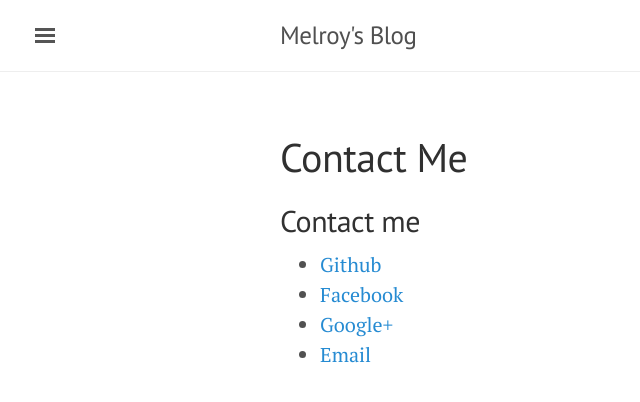
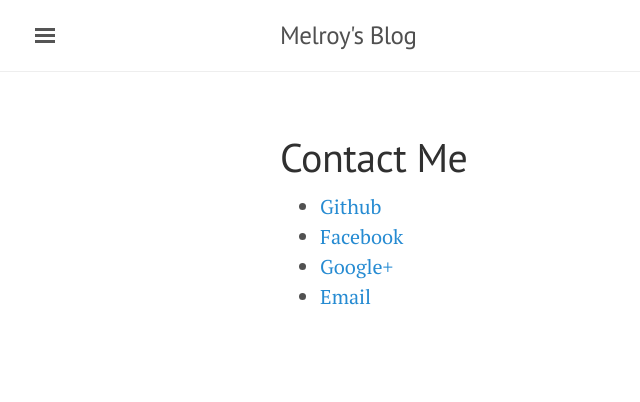
Before and after one commit to meldsza/meldsza.github.io, a Jekyll site: the page built from about.md, in a window 1280 px wide. Shown: the top 402 px of the page, without its empty margins (0-640 px from the left). Built offline with Jekyll 4.4.1, drawn with Linux system fonts in a browser that asks for light colours; Markdown is read by kramdown in place of the engine named in the settings.

Commit message:
Update about.md

```diff
--- a/about.md
+++ b/about.md
@@ -2,7 +2,6 @@
 layout: page
 title: Contact Me
 ---
-## Contact me
 - [Github](https://github.com/{{site.github_username}})
 - [Facebook]({{site.facebook}})
 - [Google+]({{site.google+}})
```
